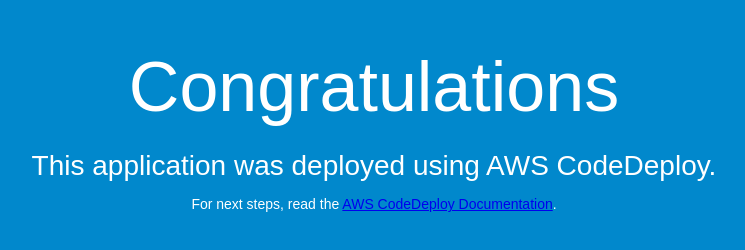
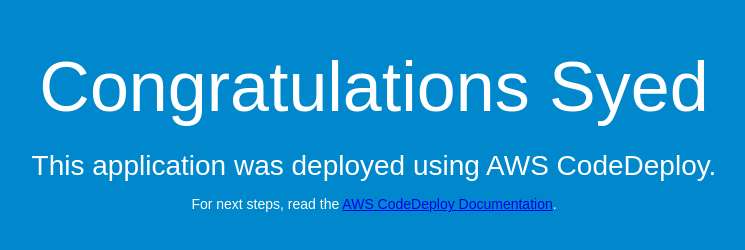
Before and after one commit to smhussain/hussaincodedeploy, a plain HTML site: page index.html in a window 1280 px wide. Shown: the whole page, without its empty margins (266-1011 px from the left). Drawn offline with Linux system fonts and the light colour scheme.

Commit message:
testing code deploy

```diff
--- a/index.html
+++ b/index.html
@@ -26,7 +26,7 @@
 </head>
 <body>
   <div align="center">
-    <h1>Congratulations</h1>
+    <h1>Congratulations Syed</h1>
     <h2>This application was deployed using AWS CodeDeploy.</h2>
     <p>For next steps, read the <a href="http://aws.amazon.com/documentation/codedeploy">AWS CodeDeploy Documentation</a>.</p>
   </div>
```
